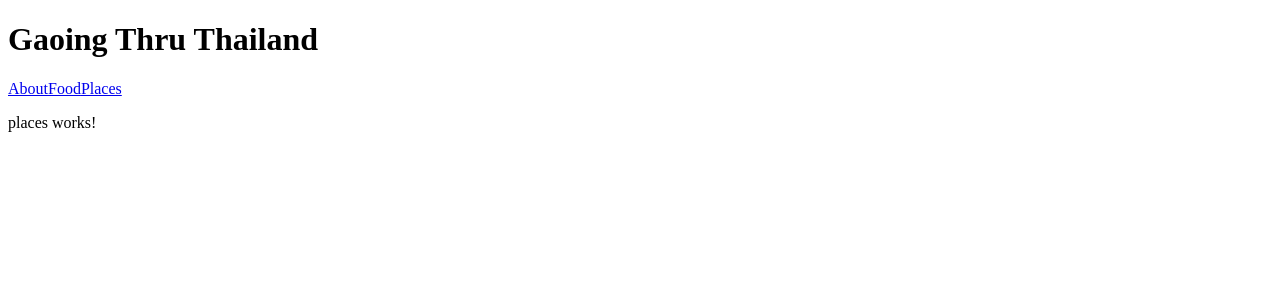
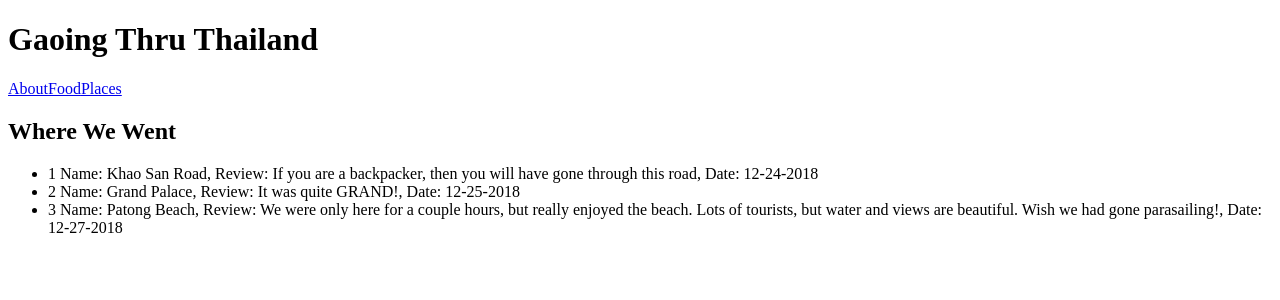
Before and after one commit to tonyxgao/GaoingThruThailand, an Angular app in the folder gaoing-thru-thailand/: page /places in a window 1280 px wide. Shown: the top 300 px of the page. Built offline with nearby package versions, Linux system fonts and the light colour scheme.

Commit message:
rendered list of mock stuff onto food and places components

```diff
--- /dev/null
+++ b/gaoing-thru-thailand/src/app/food-list.ts
@@ -0,0 +1,7 @@
+import { Food } from './food';
+
+export const FOOD: Food[] = [
+    { id: 1, name: 'Spicy Pork Noodles', review: 'Spicy, just how I like them!', date: '12-24-2018' },
+    { id: 2, name: 'Basil Chicken and Egg', review: 'Lovely, absolutely lovely', date: '12-25-2018' },
+    { id: 3, name: 'Hokkien Noodles', review: 'This was at a Mark Wiens recommended restaurant (Lock Tien) and it was delicious!', date: '12-26-2018' },
+  ];
--- /dev/null
+++ b/gaoing-thru-thailand/src/app/food.ts
@@ -0,0 +1,6 @@
+export class Food {
+    id: number;
+    name: string;
+    review: string;
+    date: string;
+}
--- a/gaoing-thru-thailand/src/app/food/food.component.html
+++ b/gaoing-thru-thailand/src/app/food/food.component.html
@@ -1,3 +1,6 @@
-<p>
-  food works!
-</p>
+<h2>What We Ate</h2>
+<ul class="foods">
+  <li *ngFor="let food of foods">
+    <span>{{food.id}}</span> Name: {{food.name}}, Review: {{food.review}}, Date: {{food.date}}
+  </li>
+</ul>
--- a/gaoing-thru-thailand/src/app/food/food.component.ts
+++ b/gaoing-thru-thailand/src/app/food/food.component.ts
@@ -1,4 +1,6 @@
 import { Component, OnInit } from '@angular/core';
+import { Food } from '../food';
+import { FOOD } from '../food-list';
 
 @Component({
   selector: 'app-food',
@@ -7,6 +9,8 @@ import { Component, OnInit } from '@angular/core';
 })
 export class FoodComponent implements OnInit {
 
+  foods = FOOD;
+
   constructor() { }
 
   ngOnInit() {
--- /dev/null
+++ b/gaoing-thru-thailand/src/app/place.ts
@@ -0,0 +1,6 @@
+export class Place {
+    id: number;
+    name: string;
+    review: string;
+    date: string;
+}
--- /dev/null
+++ b/gaoing-thru-thailand/src/app/places-list.ts
@@ -0,0 +1,7 @@
+import { Place } from './place';
+
+export const PLACES: Place[] = [
+    { id: 1, name: 'Khao San Road', review: 'If you are a backpacker, then you will have gone through this road', date: '12-24-2018' },
+    { id: 2, name: 'Grand Palace', review: 'It was quite GRAND!', date: '12-25-2018' },
+    { id: 3, name: 'Patong Beach', review: 'We were only here for a couple hours, but really enjoyed the beach. Lots of tourists, but water and views are beautiful. Wish we had gone parasailing!', date: '12-27-2018' },
+  ];
--- a/gaoing-thru-thailand/src/app/places/places.component.html
+++ b/gaoing-thru-thailand/src/app/places/places.component.html
@@ -1,3 +1,6 @@
-<p>
-  places works!
-</p>
+<h2>Where We Went</h2>
+<ul class="foods">
+  <li *ngFor="let place of places">
+    <span>{{place.id}}</span> Name: {{place.name}}, Review: {{place.review}}, Date: {{place.date}}
+  </li>
+</ul>
--- a/gaoing-thru-thailand/src/app/places/places.component.ts
+++ b/gaoing-thru-thailand/src/app/places/places.component.ts
@@ -1,4 +1,6 @@
 import { Component, OnInit } from '@angular/core';
+import { Place } from '../place';
+import { PLACES } from '../places-list';
 
 @Component({
   selector: 'app-places',
@@ -7,6 +9,8 @@ import { Component, OnInit } from '@angular/core';
 })
 export class PlacesComponent implements OnInit {
 
+  places = PLACES;
+
   constructor() { }
 
   ngOnInit() {
```
